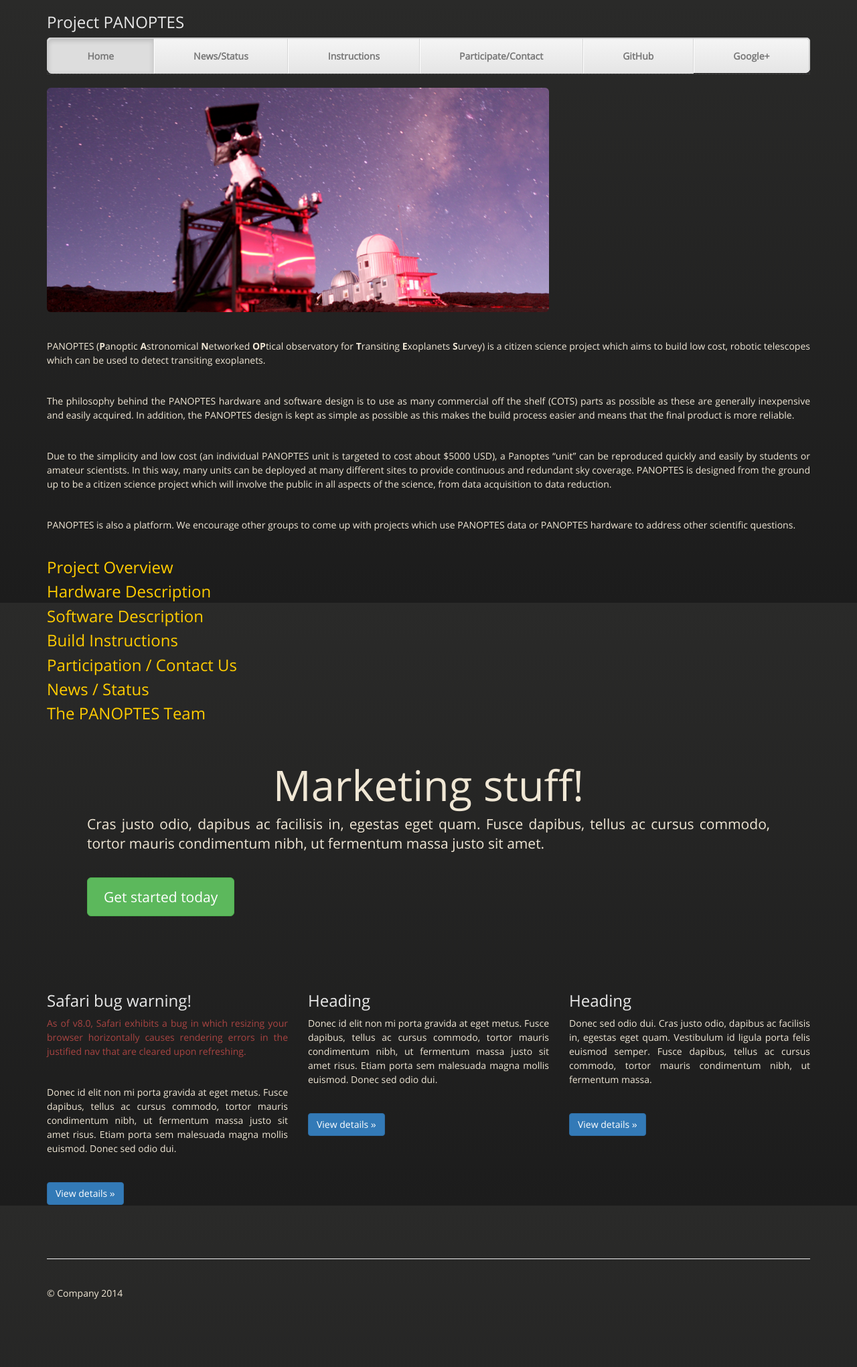
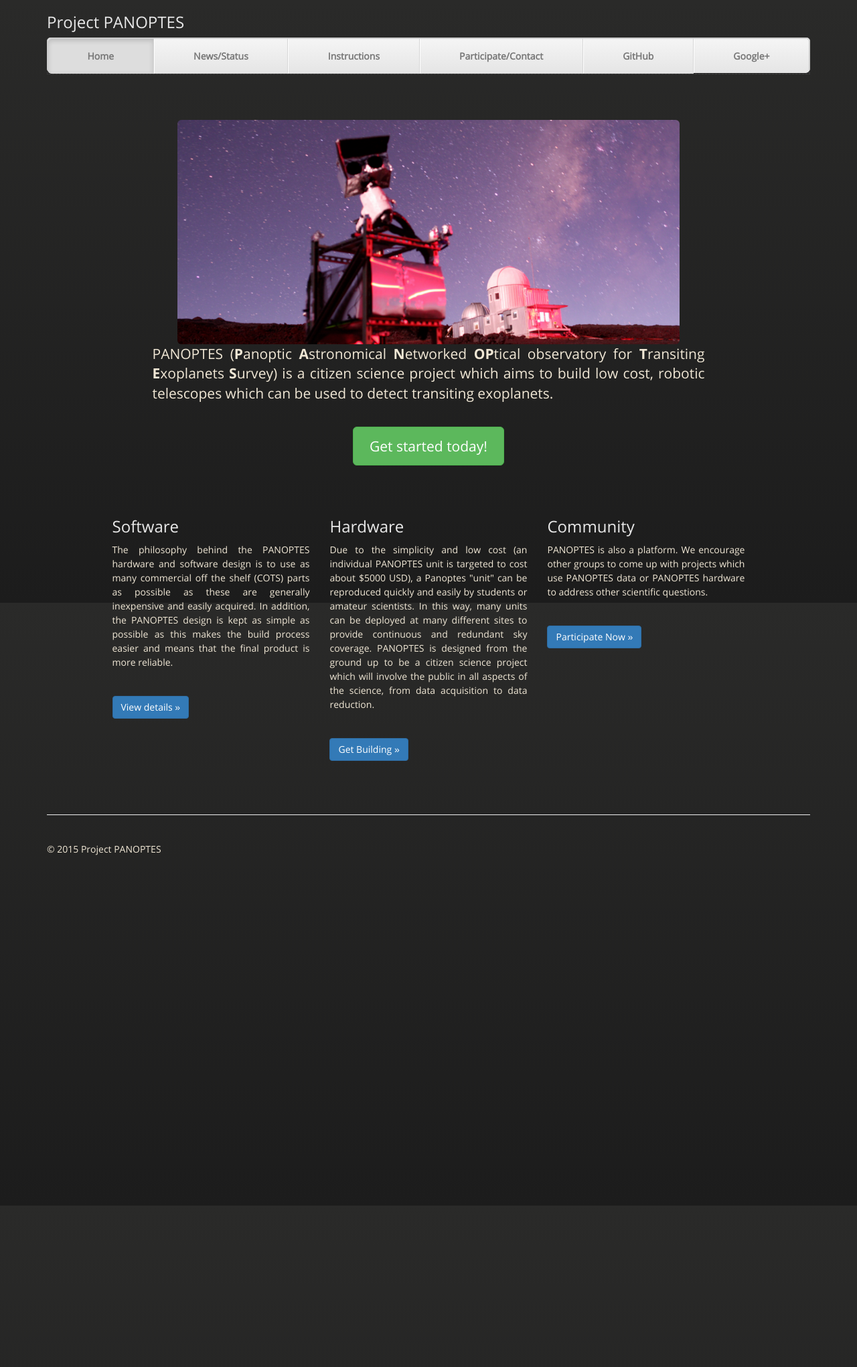
Before and after one commit to panoptes/panoptes.github.io, a Jekyll site: the page built from index.md, in a window 1280 px wide. Shown: the whole page at 67% size. Built offline with Jekyll 4.4.1, drawn with Linux system fonts in a browser that asks for light colours; after the commit the page ends 1378 px from its top, so only the background shows below that.

```diff
--- a/_layouts/default.html
+++ b/_layouts/default.html
@@ -8,20 +8,16 @@
     <!-- The above 3 meta tags *must* come first in the head; any other head content must come *after* these tags -->
     <meta name="description" content="">
     <meta name="author" content="">
-    <link rel="icon" href="../../favicon.ico">
+    <link rel="icon" href="favicon.ico">
 
-    <title>Justified Nav Template for Bootstrap</title>
+    <title>{{ page.title }}</title>
 
     <link href="css/bootstrap.min.css" rel="stylesheet">
     <link href="stylesheets/styles.css" rel="stylesheet">
-    <link href="stylesheets/github-dark.css" rel="stylesheet">
+    <!-- <link href="stylesheets/github-dark.css" rel="stylesheet"> -->
 
     <!-- Custom styles for this template -->
     <link href="stylesheets/justified-nav.css" rel="stylesheet">
-
-    <!-- Just for debugging purposes. Don't actually copy these 2 lines! -->
-    <!--[if lt IE 9]><script src="../../assets/js/ie8-responsive-file-warning.js"></script><![endif]-->
-    <script src="js/ie-emulation-modes-warning.js"></script>
 
     <!-- HTML5 shim and Respond.js for IE8 support of HTML5 elements and media queries -->
     <!--[if lt IE 9]>
@@ -57,15 +53,18 @@
       <hr>
 
       <div class="row">
-          <div class="col-lg-12">
+          <div class="col-lg-1">&nbsp; </div>
+          <div class="col-lg-10">
               {{ content }}
           </div>
+          <div class="col-lg-1">&nbsp; </div>
       </div>
 
 
       <!-- Site footer -->
       <footer class="footer">
-        <p>&copy; Company 2014</p>
+
+        <p>&copy; 2015 Project PANOPTES</p>
       </footer>
 
     </div> <!-- /container -->
--- a/index.md
+++ b/index.md
@@ -3,53 +3,40 @@
 layout: default
 ---
 
-<img src="images/PanoptesPrototype_v2_cropped.png" width="750px" class="img-rounded">
+<!-- Jumbotron -->
 
-PANOPTES (**P**anoptic **A**stronomical **N**etworked **OP**tical observatory for **T**ransiting **E**xoplanets **S**urvey) is a citizen science project which aims to build low cost, robotic telescopes which can be used to detect transiting exoplanets.
-
-The philosophy behind the PANOPTES hardware and software design is to use as many commercial off the shelf (COTS) parts as possible as these are generally inexpensive and easily acquired.  In addition, the PANOPTES design is kept as simple as possible as this makes the build process easier and means that the final product is more reliable.
-
-Due to the simplicity and low cost (an individual PANOPTES unit is targeted to cost about $5000 USD), a Panoptes "unit" can be reproduced quickly and easily by students or amateur scientists.  In this way, many units can be deployed at many different sites to provide continuous and redundant sky coverage.  PANOPTES is designed from the ground up to be a citizen science project which will involve the public in all aspects of the science, from data acquisition to data reduction.
-
-PANOPTES is also a platform.  We encourage other groups to come up with  projects which use PANOPTES data or PANOPTES hardware to address other scientific questions.
-
-## [Project Overview](what.html)
-
-## [Hardware Description](hardware.html)
-
-## [Software Description](software.html)
-
-## [Build Instructions](instructions.html)
-
-## [Participation / Contact Us](contact.html)
-
-## [News / Status](status.html)
-
-## [The PANOPTES Team](team.html)
-
-<!-- Jumbotron -->
 <div class="jumbotron">
-  <h1>Marketing stuff!</h1>
-  <p class="lead">Cras justo odio, dapibus ac facilisis in, egestas eget quam. Fusce dapibus, tellus ac cursus commodo, tortor mauris condimentum nibh, ut fermentum massa justo sit amet.</p>
-  <p><a class="btn btn-lg btn-success" href="#" role="button">Get started today</a></p>
+  <img src="images/PanoptesPrototype_v2_cropped.png" width="750px" class="img-rounded">
+  <p class="lead">
+      PANOPTES (<strong>P</strong>anoptic <strong>A</strong>stronomical <strong>N</strong>etworked <strong>OP</strong>tical observatory for <strong>T</strong>ransiting <strong>E</strong>xoplanets <strong>S</strong>urvey) is a citizen science project which aims to build low cost, robotic telescopes which can be used to detect transiting exoplanets.
+  </p>
+  <div class="center-block">
+    <a class="btn btn-lg btn-success" href="#" role="button">Get started today!</a>
+   </div>
 </div>
 
 <!-- Example row of columns -->
+
 <div class="row">
   <div class="col-lg-4">
-    <h2>Safari bug warning!</h2>
-    <p class="text-danger">As of v8.0, Safari exhibits a bug in which resizing your browser horizontally causes rendering errors in the justified nav that are cleared upon refreshing.</p>
-    <p>Donec id elit non mi porta gravida at eget metus. Fusce dapibus, tellus ac cursus commodo, tortor mauris condimentum nibh, ut fermentum massa justo sit amet risus. Etiam porta sem malesuada magna mollis euismod. Donec sed odio dui. </p>
-    <p><a class="btn btn-primary" href="#" role="button">View details &raquo;</a></p>
+    <h2>Software</h2>
+    <p>
+        The philosophy behind the PANOPTES hardware and software design is to use as many commercial off the shelf (COTS) parts as possible as these are generally inexpensive and easily acquired.  In addition, the PANOPTES design is kept as simple as possible as this makes the build process easier and means that the final product is more reliable.
+    </p>
+    <p><a class="btn btn-primary" href="status.html" role="button">View details &raquo;</a></p>
   </div>
   <div class="col-lg-4">
-    <h2>Heading</h2>
-    <p>Donec id elit non mi porta gravida at eget metus. Fusce dapibus, tellus ac cursus commodo, tortor mauris condimentum nibh, ut fermentum massa justo sit amet risus. Etiam porta sem malesuada magna mollis euismod. Donec sed odio dui. </p>
-    <p><a class="btn btn-primary" href="#" role="button">View details &raquo;</a></p>
+    <h2>Hardware</h2>
+    <p>
+        Due to the simplicity and low cost (an individual PANOPTES unit is targeted to cost about $5000 USD), a Panoptes "unit" can be reproduced quickly and easily by students or amateur scientists.  In this way, many units can be deployed at many different sites to provide continuous and redundant sky coverage.  PANOPTES is designed from the ground up to be a citizen science project which will involve the public in all aspects of the science, from data acquisition to data reduction.
+    </p>
+    <p><a class="btn btn-primary" href="instructions.html" role="button">Get Building &raquo;</a></p>
  </div>
   <div class="col-lg-4">
-    <h2>Heading</h2>
-    <p>Donec sed odio dui. Cras justo odio, dapibus ac facilisis in, egestas eget quam. Vestibulum id ligula porta felis euismod semper. Fusce dapibus, tellus ac cursus commodo, tortor mauris condimentum nibh, ut fermentum massa.</p>
-    <p><a class="btn btn-primary" href="#" role="button">View details &raquo;</a></p>
+    <h2>Community</h2>
+    <p>
+        PANOPTES is also a platform.  We encourage other groups to come up with  projects which use PANOPTES data or PANOPTES hardware to address other scientific questions.
+    </p>
+    <p><a class="btn btn-primary" href="contact.html" role="button">Participate Now &raquo;</a></p>
   </div>
 </div>
--- a/stylesheets/justified-nav.css
+++ b/stylesheets/justified-nav.css
@@ -86,3 +86,7 @@
     padding-left: 0;
   }
 }
+
+.jumbotron{
+    background: url('images/PanoptesPrototype_v2_cropped.png') no-repeat center center;
+}
```
Also changed, not shown: status.md (+11 -11 lines), stylesheets/styles.css (line endings or trailing spaces).
